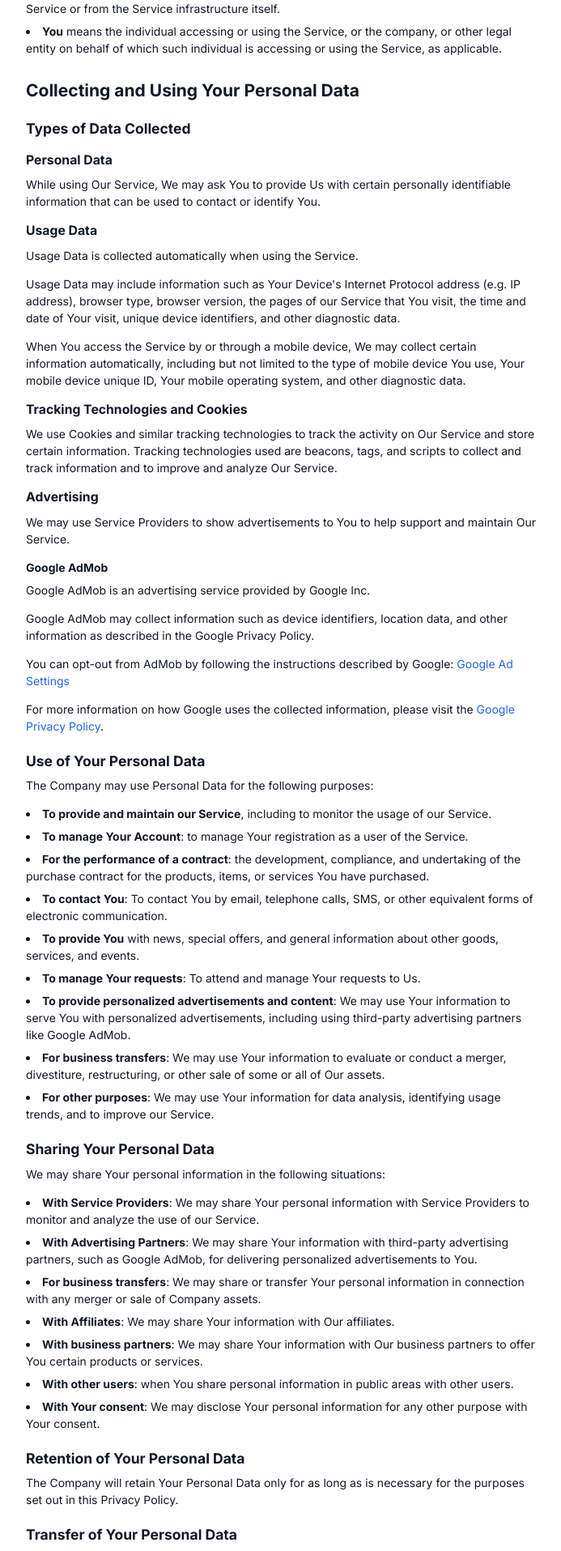
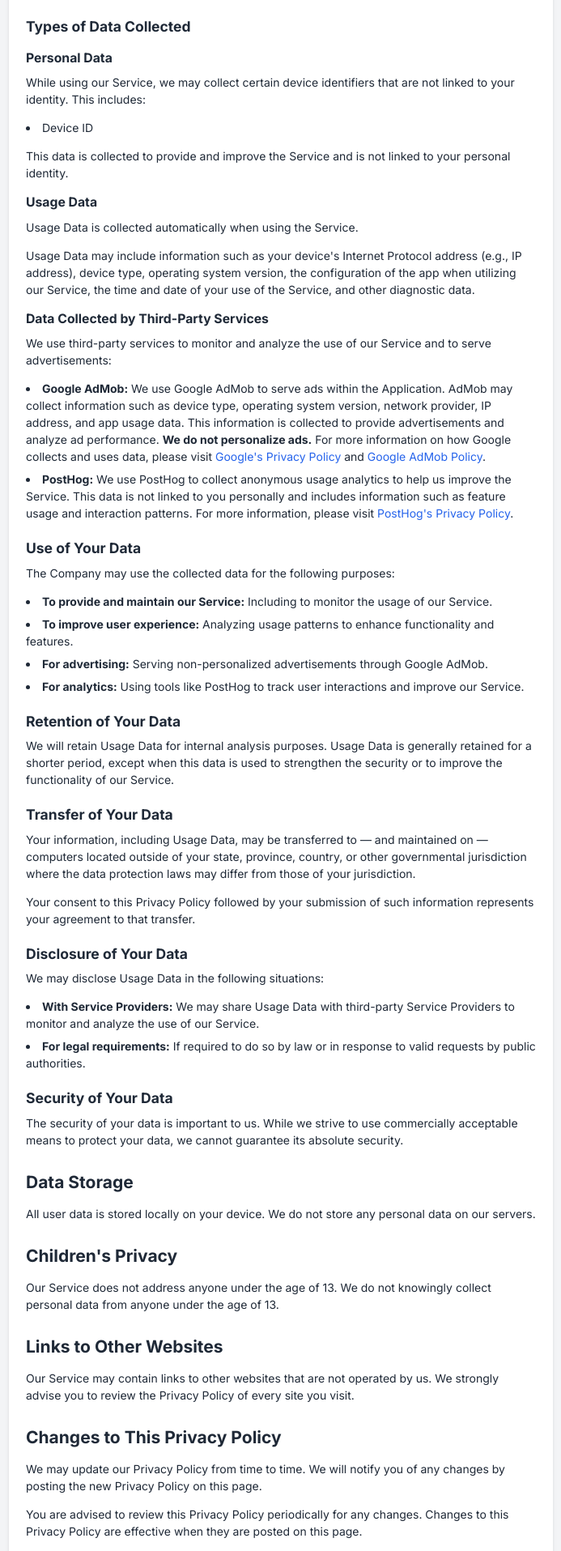
Before and after one commit to calebareeveso/calebareeveso.com, a Next.js app: page /privacypolicies/retentionai in a window 1280 px wide. Shown: the part 882-2797 px from the top of the page at 81% size, without its empty margins (293-986 px from the left). Built offline with nearby package versions, Linux system fonts and the light colour scheme.

Commit message:
feat: privacy policy for retentionAI

```diff
--- a/pages/privacypolicies/retentionai.js
+++ b/pages/privacypolicies/retentionai.js
@@ -2,61 +2,46 @@
 
 export default function Retnetionai() {
   return (
-    <main className="bg-white text-gray-900">
-      <div className="max-w-3xl mx-auto p-6">
-        <h1 className="text-3xl font-bold mb-4">
-          Privacy Policy For RetentionAI
-        </h1>
-        <p className="text-sm text-gray-600 mb-6">
-          Last updated: November 25, 2024
+    <main className="bg-gray-100 text-gray-800">
+      <div class="max-w-3xl mx-auto p-6 bg-white shadow-md mt-10">
+        <h1 class="text-3xl font-bold mb-4">Privacy Policy</h1>
+        <p class="text-sm text-gray-500 mb-6">
+          Last updated: November 24, 2024
         </p>
 
-        <p className="mb-4">
-          This Privacy Policy describes Our policies and procedures on the
-          collection, use, and disclosure of Your information when You use the
-          Service and tells You about Your privacy rights and how the law
-          protects You.
+        <p class="mb-4">
+          This Privacy Policy describes our policies and procedures on the
+          collection, use, and disclosure of your information when you use
+          RetentionAI and tells you about your privacy rights and how the law
+          protects you.
         </p>
 
-        <p className="mb-4">
-          We use Your Personal data to provide and improve the Service and to
-          serve advertisements. By using the Service, You agree to the
-          collection and use of information in accordance with this Privacy
-          Policy.
+        <p class="mb-4">
+          We use your data to provide and improve the Service. By using the
+          Service, you agree to the collection and use of information in
+          accordance with this Privacy Policy.
         </p>
 
-        <h2 className="text-2xl font-semibold mt-8 mb-4">
+        <h2 class="text-2xl font-semibold mt-8 mb-4">
           Interpretation and Definitions
         </h2>
 
-        <h3 className="text-xl font-semibold mt-6 mb-2">Interpretation</h3>
-        <p className="mb-4">
+        <h3 class="text-xl font-semibold mt-6 mb-2">Interpretation</h3>
+        <p class="mb-4">
           The words of which the initial letter is capitalized have meanings
-          defined under the following conditions. The following definitions
-          shall have the same meaning regardless of whether they appear in
-          singular or in plural.
+          defined under the following conditions.
         </p>
 
-        <h3 className="text-xl font-semibold mt-6 mb-2">Definitions</h3>
-        <p className="mb-4">For the purposes of this Privacy Policy:</p>
-        <ul className="list-disc list-inside mb-4 space-y-2">
-          <li>
-            <strong>Account</strong> means a unique account created for You to
-            access our Service or parts of our Service.
-          </li>
-          <li>
-            <strong>Affiliate</strong> means an entity that controls, is
-            controlled by, or is under common control with a party, where
-            "control" means ownership of 50% or more of the shares.
-          </li>
+        <h3 class="text-xl font-semibold mt-6 mb-2">Definitions</h3>
+        <p class="mb-4">For the purposes of this Privacy Policy:</p>
+        <ul class="list-disc list-inside mb-4 space-y-2">
           <li>
             <strong>Application</strong> refers to <strong>RetentionAI</strong>,
             the software program provided by the Company.
           </li>
           <li>
             <strong>Company</strong> (referred to as either "the Company", "We",
-            "Us" or "Our" in this Agreement) refers to{" "}
-            <strong>RetentionAI</strong>.
+            "Us" or "Our" in this Agreement) refers to RetentionAI.
           </li>
           <li>
             <strong>Country</strong> refers to: United Kingdom
@@ -83,253 +68,197 @@
           </li>
           <li>
             <strong>You</strong> means the individual accessing or using the
-            Service, or the company, or other legal entity on behalf of which
-            such individual is accessing or using the Service, as applicable.
+            Service.
           </li>
         </ul>
 
-        <h2 className="text-2xl font-semibold mt-8 mb-4">
-          Collecting and Using Your Personal Data
+        <h2 class="text-2xl font-semibold mt-8 mb-4">
+          Collecting and Using Your Data
         </h2>
 
-        <h3 className="text-xl font-semibold mt-6 mb-2">
-          Types of Data Collected
-        </h3>
+        <h3 class="text-xl font-semibold mt-6 mb-2">Types of Data Collected</h3>
 
-        <h4 className="text-lg font-semibold mt-4 mb-2">Personal Data</h4>
-        <p className="mb-4">
-          While using Our Service, We may ask You to provide Us with certain
-          personally identifiable information that can be used to contact or
-          identify You.
+        <h4 class="text-lg font-semibold mt-4 mb-2">Personal Data</h4>
+        <p class="mb-4">
+          While using our Service, we may collect certain device identifiers
+          that are not linked to your identity. This includes:
+        </p>
+        <ul class="list-disc list-inside mb-4 space-y-2">
+          <li>Device ID</li>
+        </ul>
+        <p class="mb-4">
+          This data is collected to provide and improve the Service and is not
+          linked to your personal identity.
         </p>
 
-        <h4 className="text-lg font-semibold mt-4 mb-2">Usage Data</h4>
-        <p className="mb-4">
+        <h4 class="text-lg font-semibold mt-4 mb-2">Usage Data</h4>
+        <p class="mb-4">
           Usage Data is collected automatically when using the Service.
         </p>
-        <p className="mb-4">
-          Usage Data may include information such as Your Device's Internet
-          Protocol address (e.g. IP address), browser type, browser version, the
-          pages of our Service that You visit, the time and date of Your visit,
-          unique device identifiers, and other diagnostic data.
-        </p>
-        <p className="mb-4">
-          When You access the Service by or through a mobile device, We may
-          collect certain information automatically, including but not limited
-          to the type of mobile device You use, Your mobile device unique ID,
-          Your mobile operating system, and other diagnostic data.
+        <p class="mb-4">
+          Usage Data may include information such as your device's Internet
+          Protocol address (e.g., IP address), device type, operating system
+          version, the configuration of the app when utilizing our Service, the
+          time and date of your use of the Service, and other diagnostic data.
         </p>
 
-        <h4 className="text-lg font-semibold mt-4 mb-2">
-          Tracking Technologies and Cookies
+        <h4 class="text-lg font-semibold mt-4 mb-2">
+          Data Collected by Third-Party Services
         </h4>
-        <p className="mb-4">
-          We use Cookies and similar tracking technologies to track the activity
-          on Our Service and store certain information. Tracking technologies
-          used are beacons, tags, and scripts to collect and track information
-          and to improve and analyze Our Service.
+        <p class="mb-4">
+          We use third-party services to monitor and analyze the use of our
+          Service and to serve advertisements:
         </p>
+        <ul class="list-disc list-inside mb-4 space-y-2">
+          <li>
+            <strong>Google AdMob:</strong> We use Google AdMob to serve ads
+            within the Application. AdMob may collect information such as device
+            type, operating system version, network provider, IP address, and
+            app usage data. This information is collected to provide
+            advertisements and analyze ad performance.{" "}
+            <strong>We do not personalize ads.</strong> For more information on
+            how Google collects and uses data, please visit{" "}
+            <a
+              href="https://policies.google.com/privacy"
+              class="text-blue-600 hover:underline"
+            >
+              Google's Privacy Policy
+            </a>{" "}
+            and{" "}
+            <a
+              href="https://support.google.com/admob/answer/6128543"
+              class="text-blue-600 hover:underline"
+            >
+              Google AdMob Policy
+            </a>
+            .
+          </li>
+          <li>
+            <strong>PostHog:</strong> We use PostHog to collect anonymous usage
+            analytics to help us improve the Service. This data is not linked to
+            you personally and includes information such as feature usage and
+            interaction patterns. For more information, please visit{" "}
+            <a
+              href="https://posthog.com/privacy"
+              class="text-blue-600 hover:underline"
+            >
+              PostHog's Privacy Policy
+            </a>
+            .
+          </li>
+        </ul>
 
-        <h4 className="text-lg font-semibold mt-4 mb-2">Advertising</h4>
-        <p className="mb-4">
-          We may use Service Providers to show advertisements to You to help
-          support and maintain Our Service.
+        <h3 class="text-xl font-semibold mt-6 mb-2">Use of Your Data</h3>
+        <p class="mb-4">
+          The Company may use the collected data for the following purposes:
         </p>
-
-        <h5 className="text-base font-semibold mt-4 mb-2">Google AdMob</h5>
-        <p className="mb-4">
-          Google AdMob is an advertising service provided by Google Inc.
-        </p>
-        <p className="mb-4">
-          Google AdMob may collect information such as device identifiers,
-          location data, and other information as described in the Google
-          Privacy Policy.
-        </p>
-        <p className="mb-4">
-          You can opt-out from AdMob by following the instructions described by
-          Google:{" "}
-          <a
-            href="https://adssettings.google.com/authenticated"
-            className="text-blue-600 hover:underline"
-          >
-            Google Ad Settings
-          </a>
-        </p>
-        <p className="mb-4">
-          For more information on how Google uses the collected information,
-          please visit the{" "}
-          <a
-            href="https://www.google.com/policies/privacy/"
-            className="text-blue-600 hover:underline"
-          >
-            Google Privacy Policy
-          </a>
-          .
-        </p>
-
-        <h3 className="text-xl font-semibold mt-6 mb-2">
-          Use of Your Personal Data
-        </h3>
-        <p className="mb-4">
-          The Company may use Personal Data for the following purposes:
-        </p>
-        <ul className="list-disc list-inside mb-4 space-y-2">
+        <ul class="list-disc list-inside mb-4 space-y-2">
           <li>
-            <strong>To provide and maintain our Service</strong>, including to
+            <strong>To provide and maintain our Service:</strong> Including to
             monitor the usage of our Service.
           </li>
           <li>
-            <strong>To manage Your Account</strong>: to manage Your registration
-            as a user of the Service.
+            <strong>To improve user experience:</strong> Analyzing usage
+            patterns to enhance functionality and features.
           </li>
           <li>
-            <strong>For the performance of a contract</strong>: the development,
-            compliance, and undertaking of the purchase contract for the
-            products, items, or services You have purchased.
+            <strong>For advertising:</strong> Serving non-personalized
+            advertisements through Google AdMob.
           </li>
           <li>
-            <strong>To contact You</strong>: To contact You by email, telephone
-            calls, SMS, or other equivalent forms of electronic communication.
-          </li>
-          <li>
-            <strong>To provide You</strong> with news, special offers, and
-            general information about other goods, services, and events.
-          </li>
-          <li>
-            <strong>To manage Your requests</strong>: To attend and manage Your
-            requests to Us.
-          </li>
-          <li>
-            <strong>To provide personalized advertisements and content</strong>:
-            We may use Your information to serve You with personalized
-            advertisements, including using third-party advertising partners
-            like Google AdMob.
-          </li>
-          <li>
-            <strong>For business transfers</strong>: We may use Your information
-            to evaluate or conduct a merger, divestiture, restructuring, or
-            other sale of some or all of Our assets.
-          </li>
-          <li>
-            <strong>For other purposes</strong>: We may use Your information for
-            data analysis, identifying usage trends, and to improve our Service.
+            <strong>For analytics:</strong> Using tools like PostHog to track
+            user interactions and improve our Service.
           </li>
         </ul>
 
-        <h3 className="text-xl font-semibold mt-6 mb-2">
-          Sharing Your Personal Data
-        </h3>
-        <p className="mb-4">
-          We may share Your personal information in the following situations:
+        <h3 class="text-xl font-semibold mt-6 mb-2">Retention of Your Data</h3>
+        <p class="mb-4">
+          We will retain Usage Data for internal analysis purposes. Usage Data
+          is generally retained for a shorter period, except when this data is
+          used to strengthen the security or to improve the functionality of our
+          Service.
         </p>
-        <ul className="list-disc list-inside mb-4 space-y-2">
+
+        <h3 class="text-xl font-semibold mt-6 mb-2">Transfer of Your Data</h3>
+        <p class="mb-4">
+          Your information, including Usage Data, may be transferred to — and
+          maintained on — computers located outside of your state, province,
+          country, or other governmental jurisdiction where the data protection
+          laws may differ from those of your jurisdiction.
+        </p>
+        <p class="mb-4">
+          Your consent to this Privacy Policy followed by your submission of
+          such information represents your agreement to that transfer.
+        </p>
+
+        <h3 class="text-xl font-semibold mt-6 mb-2">Disclosure of Your Data</h3>
+        <p class="mb-4">
+          We may disclose Usage Data in the following situations:
+        </p>
+        <ul class="list-disc list-inside mb-4 space-y-2">
           <li>
-            <strong>With Service Providers</strong>: We may share Your personal
-            information with Service Providers to monitor and analyze the use of
+            <strong>With Service Providers:</strong> We may share Usage Data
+            with third-party Service Providers to monitor and analyze the use of
             our Service.
           </li>
           <li>
-            <strong>With Advertising Partners</strong>: We may share Your
-            information with third-party advertising partners, such as Google
-            AdMob, for delivering personalized advertisements to You.
-          </li>
-          <li>
-            <strong>For business transfers</strong>: We may share or transfer
-            Your personal information in connection with any merger or sale of
-            Company assets.
-          </li>
-          <li>
-            <strong>With Affiliates</strong>: We may share Your information with
-            Our affiliates.
-          </li>
-          <li>
-            <strong>With business partners</strong>: We may share Your
-            information with Our business partners to offer You certain products
-            or services.
-          </li>
-          <li>
-            <strong>With other users</strong>: when You share personal
-            information in public areas with other users.
-          </li>
-          <li>
-            <strong>With Your consent</strong>: We may disclose Your personal
-            information for any other purpose with Your consent.
+            <strong>For legal requirements:</strong> If required to do so by law
+            or in response to valid requests by public authorities.
           </li>
         </ul>
 
-        <h3 className="text-xl font-semibold mt-6 mb-2">
-          Retention of Your Personal Data
-        </h3>
-        <p className="mb-4">
-          The Company will retain Your Personal Data only for as long as is
-          necessary for the purposes set out in this Privacy Policy.
+        <h3 class="text-xl font-semibold mt-6 mb-2">Security of Your Data</h3>
+        <p class="mb-4">
+          The security of your data is important to us. While we strive to use
+          commercially acceptable means to protect your data, we cannot
+          guarantee its absolute security.
         </p>
 
-        <h3 className="text-xl font-semibold mt-6 mb-2">
-          Transfer of Your Personal Data
-        </h3>
-        <p className="mb-4">
-          Your information, including Personal Data, is processed at the
-          Company's operating offices and in any other places where the parties
-          involved are located.
+        <h2 class="text-2xl font-semibold mt-8 mb-4">Data Storage</h2>
+        <p class="mb-4">
+          All user data is stored locally on your device. We do not store any
+          personal data on our servers.
         </p>
 
-        <h3 className="text-xl font-semibold mt-6 mb-2">
-          Delete Your Personal Data
-        </h3>
-        <p className="mb-4">
-          You have the right to delete or request that We assist in deleting the
-          Personal Data that We have collected about You.
+        <h2 class="text-2xl font-semibold mt-8 mb-4">Children's Privacy</h2>
+        <p class="mb-4">
+          Our Service does not address anyone under the age of 13. We do not
+          knowingly collect personal data from anyone under the age of 13.
         </p>
 
-        <h3 className="text-xl font-semibold mt-6 mb-2">
-          Disclosure of Your Personal Data
-        </h3>
-        <p className="mb-4">
-          Under certain circumstances, the Company may be required to disclose
-          Your Personal Data.
+        <h2 class="text-2xl font-semibold mt-8 mb-4">
+          Links to Other Websites
+        </h2>
+        <p class="mb-4">
+          Our Service may contain links to other websites that are not operated
+          by us. We strongly advise you to review the Privacy Policy of every
+          site you visit.
         </p>
 
-        <h3 className="text-xl font-semibold mt-6 mb-2">
-          Security of Your Personal Data
-        </h3>
-        <p className="mb-4">
-          The security of Your Personal Data is important to Us, but no method
-          of transmission over the Internet is 100% secure.
+        <h2 class="text-2xl font-semibold mt-8 mb-4">
+          Changes to This Privacy Policy
+        </h2>
+        <p class="mb-4">
+          We may update our Privacy Policy from time to time. We will notify you
+          of any changes by posting the new Privacy Policy on this page.
+        </p>
+        <p class="mb-4">
+          You are advised to review this Privacy Policy periodically for any
+          changes. Changes to this Privacy Policy are effective when they are
+          posted on this page.
         </p>
 
-        <h2 className="text-2xl font-semibold mt-8 mb-4">Children's Privacy</h2>
-        <p className="mb-4">
-          Our Service does not address anyone under the age of 13. We do not
-          knowingly collect personal information from anyone under 13.
-        </p>
-
-        <h2 className="text-2xl font-semibold mt-8 mb-4">
-          Links to Other Websites
-        </h2>
-        <p className="mb-4">
-          Our Service may contain links to other websites that are not operated
-          by Us.
-        </p>
-
-        <h2 className="text-2xl font-semibold mt-8 mb-4">
-          Changes to this Privacy Policy
-        </h2>
-        <p className="mb-4">
-          We may update Our Privacy Policy from time to time.
-        </p>
-
-        <h2 className="text-2xl font-semibold mt-8 mb-4">Contact Us</h2>
-        <p className="mb-4">
-          If you have any questions about this Privacy Policy, You can contact
+        <h2 class="text-2xl font-semibold mt-8 mb-4">Contact Us</h2>
+        <p class="mb-4">
+          If you have any questions about this Privacy Policy, you can contact
           us:
         </p>
-        <ul className="list-disc list-inside mb-4 space-y-2">
+        <ul class="list-disc list-inside mb-4">
           <li>
             By email:{" "}
             <a
               href="mailto:hello@calebareeveso.com"
-              className="text-blue-600 hover:underline"
+              class="text-blue-600 hover:underline"
             >
               hello@calebareeveso.com
             </a>
```
